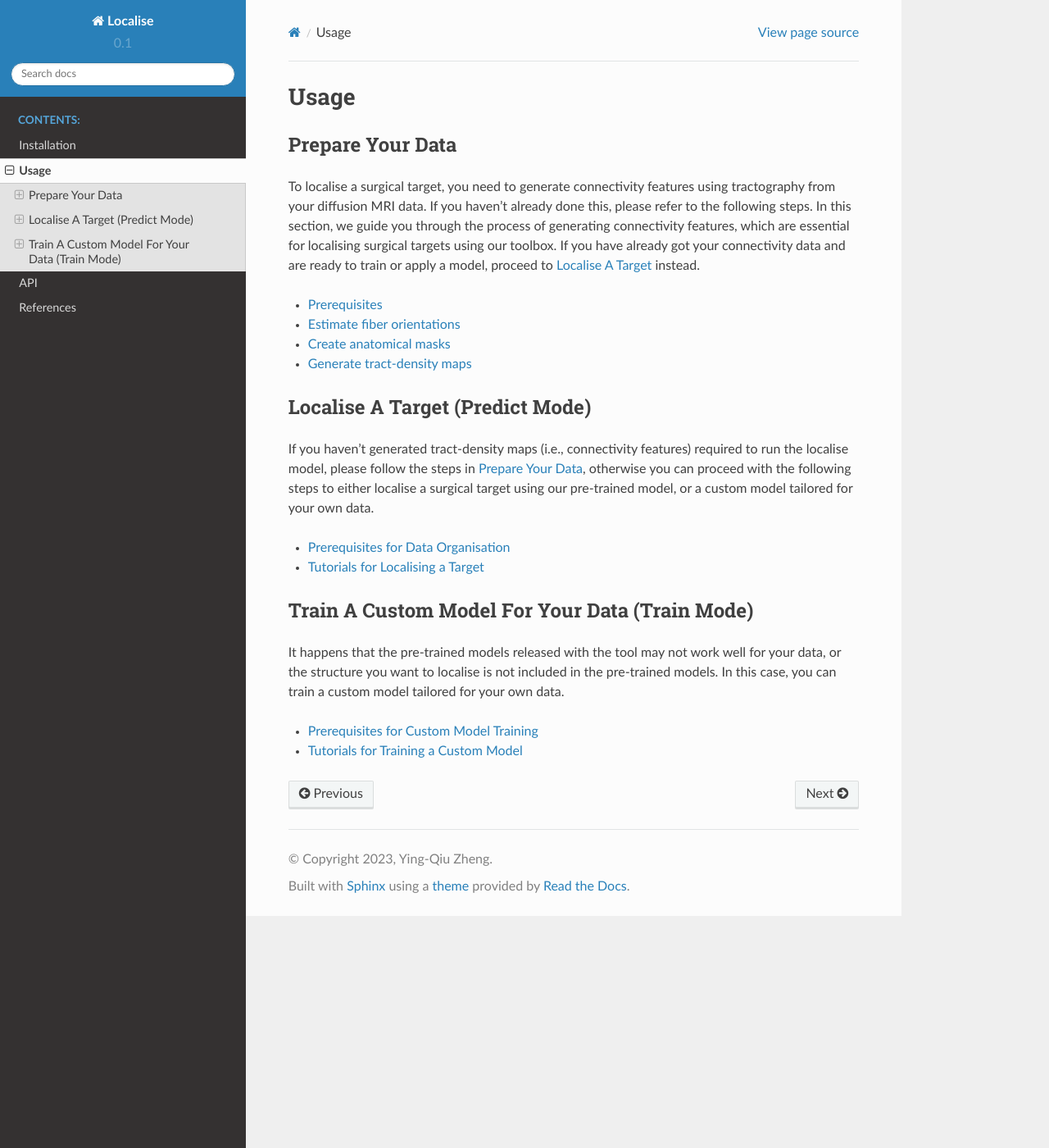
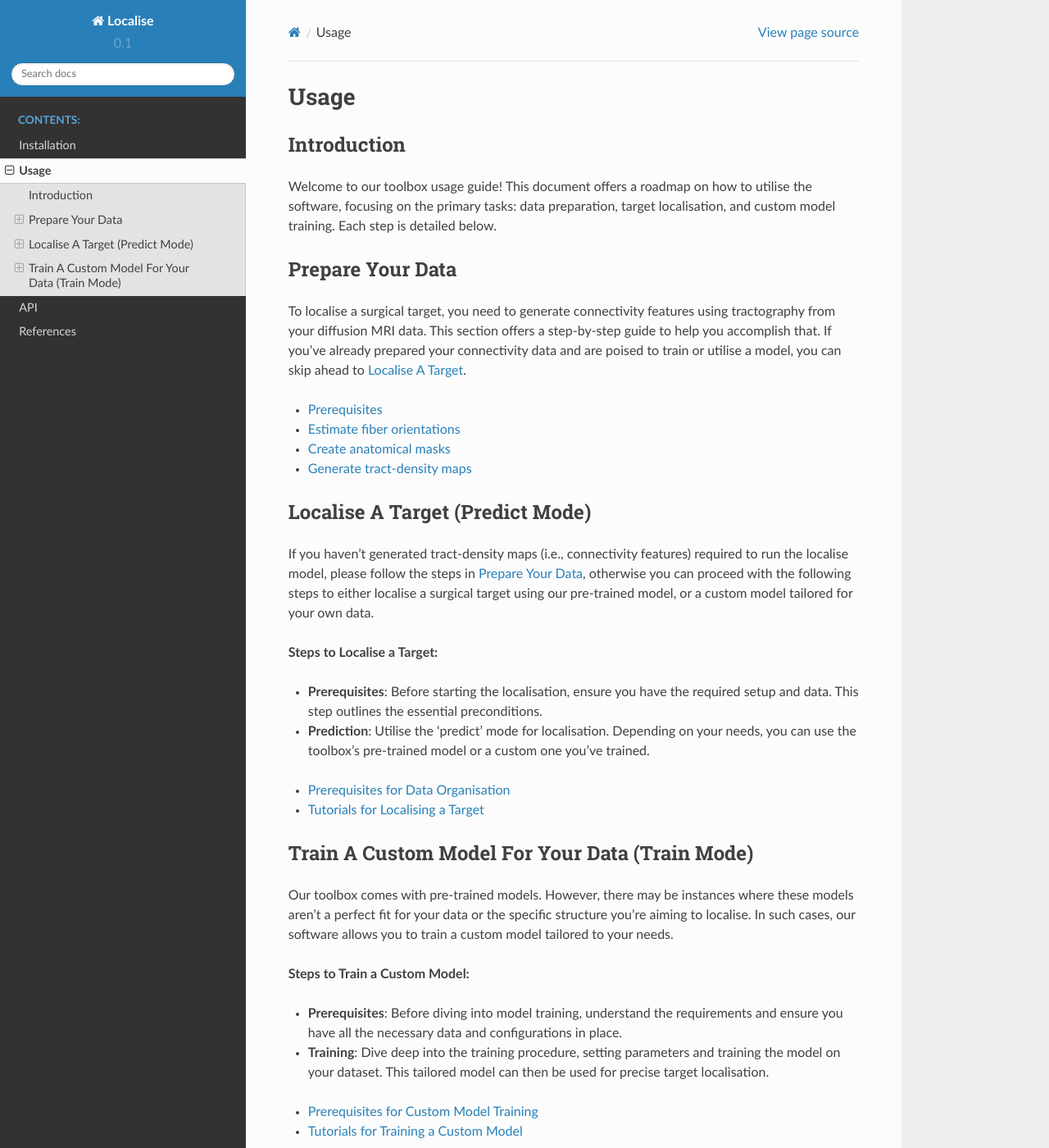
Before and after one commit to yingqiuz/localise, a Sphinx documentation site: the page built from docs/source/sections/usage.rst, in a window 1280 px wide and 1400 px high. Shown: the whole window at 82% size. Built offline with Sphinx 7.4.7 and the Read the Docs theme 2.0.0, drawn with Linux system fonts in a browser that asks for light colours.

Commit message:
update docs

```diff
--- a/docs/source/sections/usage.rst
+++ b/docs/source/sections/usage.rst
@@ -2,6 +2,16 @@
 
 Usage
 =====
+
+Introduction
+------------
+
+Welcome to our toolbox usage guide!
+This document offers a roadmap on how to utilise the software,
+focusing on the primary tasks: data preparation,
+target localisation, and custom model training.
+Each step is detailed below.
+
 
 .. _prepare:
 
@@ -10,11 +20,9 @@ Prepare Your Data
 
 To localise a surgical target, you need to generate connectivity features using tractography
 from your diffusion MRI data.
-If you haven't already done this, please refer to the following steps.
-In this section, we guide you through the process of generating connectivity features,
-which are essential for localising surgical targets using our toolbox.
-If you have already got your connectivity data and are ready to train or apply a model,
-proceed to :ref:`Localise A Target <localise>` instead.
+This section offers a step-by-step guide to help you accomplish that.
+If you've already prepared your connectivity data and are poised to train or utilise a model,
+you can skip ahead to :ref:`Localise A Target <localise>`.
 
 .. toctree::
    :maxdepth: 1
@@ -32,6 +40,14 @@ run the localise model, please follow the steps in :ref:`Prepare Your Data <prep
 otherwise you can proceed with the following steps to either localise a surgical target
 using our pre-trained model, or a custom model tailored for your own data.
 
+**Steps to Localise a Target:**
+
+- **Prerequisites**: Before starting the localisation, ensure you have the required setup and data.
+  This step outlines the essential preconditions.
+
+- **Prediction**: Utilise the 'predict' mode for localisation. Depending on your needs,
+  you can use the toolbox's pre-trained model or a custom one you've trained.
+
 .. toctree::
    :maxdepth: 1
 
@@ -41,9 +57,19 @@ using our pre-trained model, or a custom model tailored for your own data.
 Train A Custom Model For Your Data (Train Mode)
 -----------------------------------------------
 
-It happens that the pre-trained models released with the tool may not work well for your data,
-or the structure you want to localise is not included in the pre-trained models.
-In this case, you can train a custom model tailored for your own data.
+Our toolbox comes with pre-trained models.
+However, there may be instances where these models aren't a perfect fit for your data
+or the specific structure you're aiming to localise.
+In such cases, our software allows you to train a custom model tailored to your needs.
+
+**Steps to Train a Custom Model:**
+
+- **Prerequisites**: Before diving into model training, understand the requirements and
+  ensure you have all the necessary data and configurations in place.
+
+- **Training**: Dive deep into the training procedure,
+  setting parameters and training the model on your dataset.
+  This tailored model can then be used for precise target localisation.
 
 .. toctree::
    :maxdepth: 1
```
